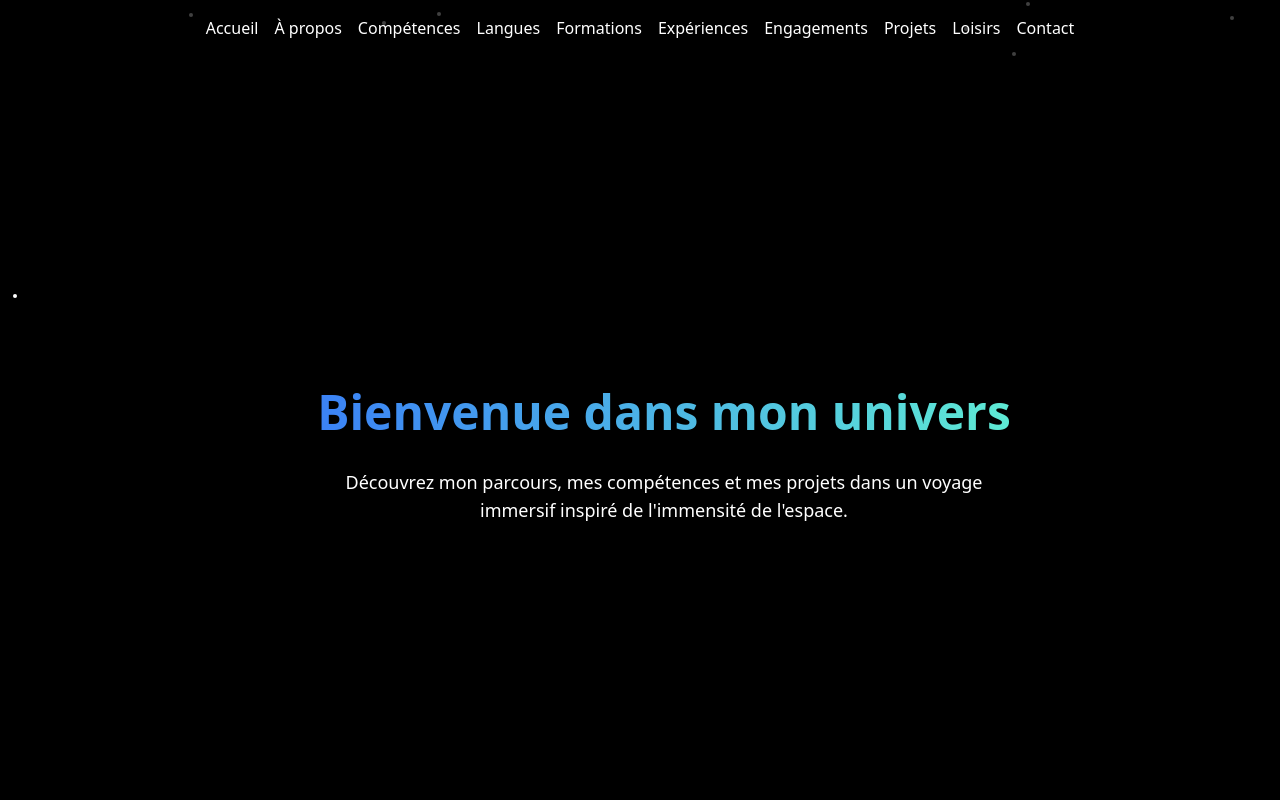
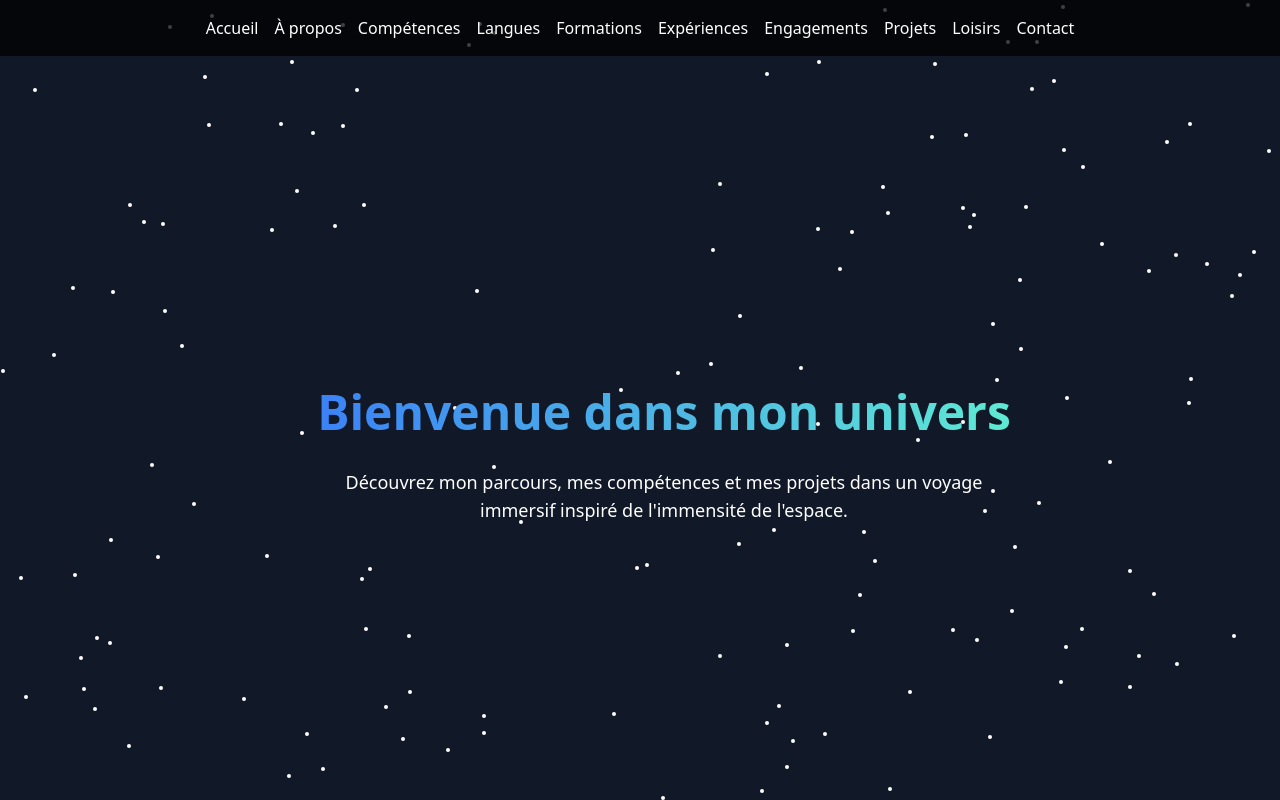
Before and after one commit to cyforce/portfolio, a Next.js app in the folder site/: page / in a window 1280 px wide. Built offline with nearby package versions, Linux system fonts and the light colour scheme.

Commit message:
update bg

```diff
--- a/site/app/globals.css
+++ b/site/app/globals.css
@@ -5,8 +5,8 @@
 
 /* Starfield Background */
 body {
-  position: relative;
-  overflow: hidden;
+    position: relative;
+    overflow: hidden;
 }
 
 .starfield {
@@ -14,9 +14,8 @@ body {
     width: 100vw;
     height: 100vh;
     overflow: hidden;
-    background-color: black;
-  }
+}
 
-  .star {
+.star {
     transition: transform 0.1s;
-  }
+}
--- a/site/components/Starfield.tsx
+++ b/site/components/Starfield.tsx
@@ -7,25 +7,26 @@ const generateStarData = (count: number) => {
   return Array.from({ length: count }).map(() => ({
     left: Math.random() * window.innerWidth,
     top: Math.random() * window.innerHeight,
-    velocityX: (Math.random() - 0.5) * 0.5, // Vitesse aléatoire horizontale
-    velocityY: (Math.random() - 0.5) * 0.5, // Vitesse aléatoire verticale
+    velocityX: (Math.random() - 0.5) * 0.1, // Petite vitesse horizontale
+    velocityY: (Math.random() - 0.5) * 0.1, // Petite vitesse verticale
+    isEscaping: false, // Indicateur si l'étoile s'écarte du curseur
   }));
 };
 
 export default function Starfield() {
   const [stars, setStars] = useState<
-    { left: number; top: number; velocityX: number; velocityY: number }[]
+    { left: number; top: number; velocityX: number; velocityY: number; isEscaping: boolean }[]
   >([]);
   const [mousePosition, setMousePosition] = useState<{ x: number; y: number }>({
     x: 0,
     y: 0,
   });
 
-  const [isClient, setIsClient] = useState(false); // État pour vérifier si on est côté client
+  const [isClient, setIsClient] = useState(false); // Vérification côté client
   const exclusionRadius = 100; // Rayon d'exclusion autour du pointeur
   const minDistance = 50; // Distance minimale entre chaque étoile et le pointeur
 
-  // Utilisation de useEffect pour vérifier si le code est exécuté côté client
+  // Utilisation de useEffect pour vérifier si on est côté client
   useEffect(() => {
     setIsClient(true);
   }, []);
@@ -56,14 +57,21 @@ export default function Starfield() {
             const dy = star.top - mousePosition.y;
             const distance = Math.sqrt(dx * dx + dy * dy);
 
-            // Si l'étoile est trop proche du pointeur, elle est repoussée
-            if (distance < exclusionRadius) {
+            // Si l'étoile est trop proche du pointeur, elle doit s'écarter
+            if (distance < exclusionRadius && !star.isEscaping) {
               const angle = Math.atan2(dy, dx);
+              // Écartement brusque
               star.left += Math.cos(angle) * (exclusionRadius - distance);
               star.top += Math.sin(angle) * (exclusionRadius - distance);
+              star.isEscaping = true;
             }
 
-            // Mise à jour de la position des étoiles avec des mouvements aléatoires
+            // Si l'étoile est suffisamment éloignée, on rétablit son mouvement lent
+            if (star.isEscaping && distance > exclusionRadius) {
+              star.isEscaping = false;
+            }
+
+            // Mise à jour de la position des étoiles avec un petit mouvement aléatoire
             let newLeft = star.left + star.velocityX;
             let newTop = star.top + star.velocityY;
 
```
